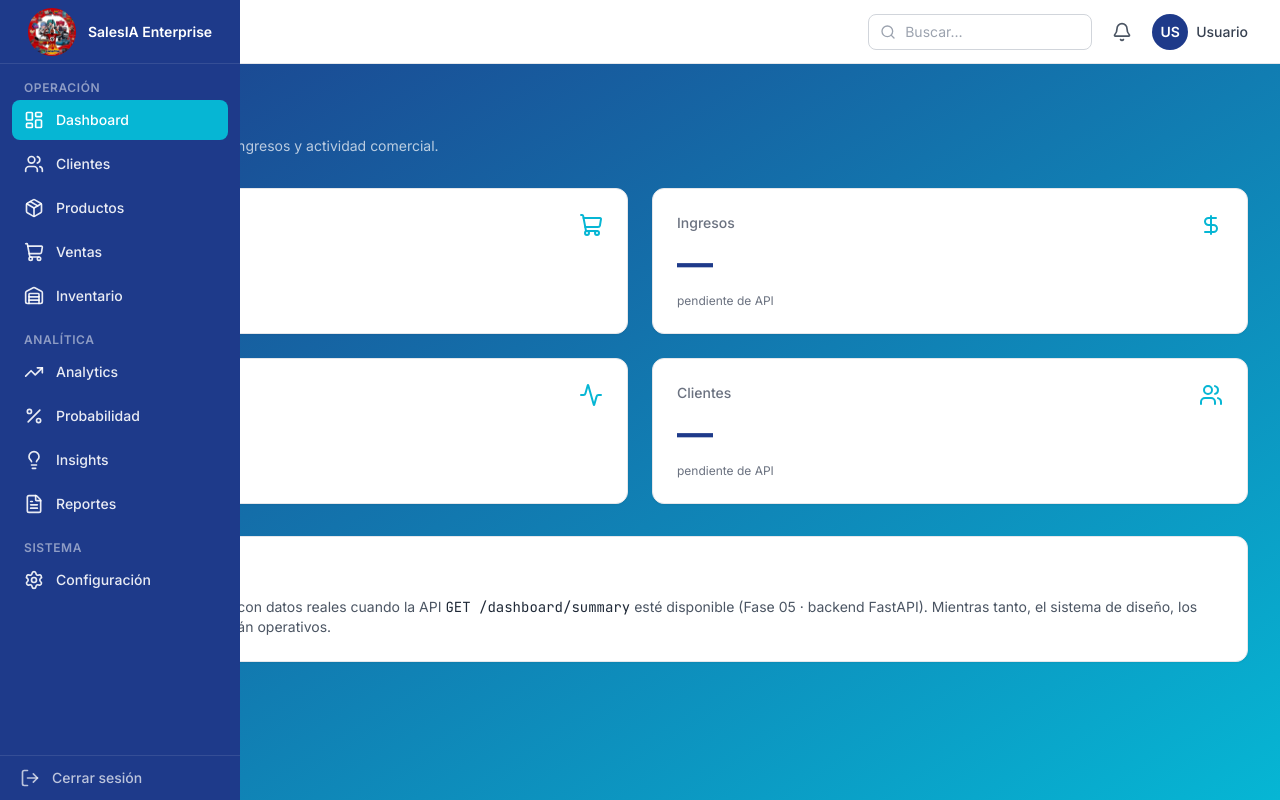
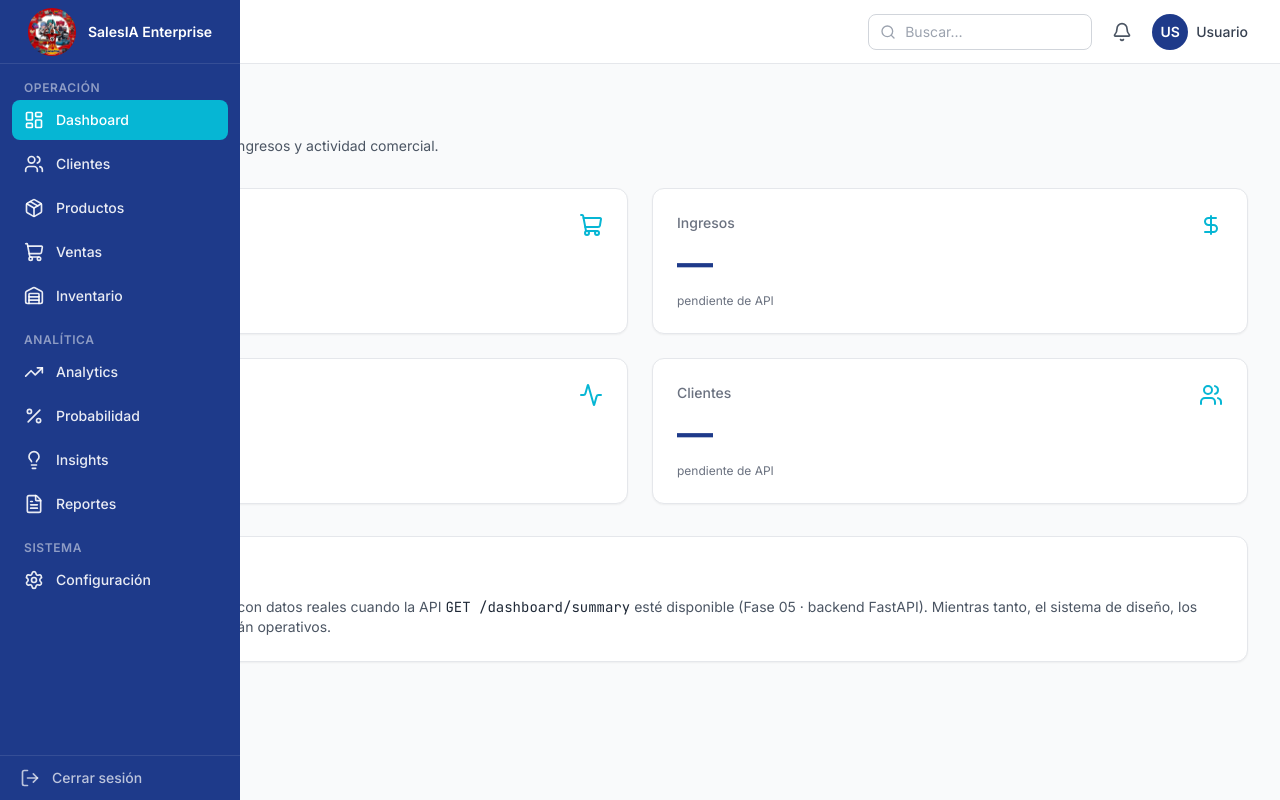
Before and after one commit to Grupo-04-Senati/SALESIA-ENTERPRISE, a React (Vite) app in the folder frontend/: page / in a window 1280 px wide. Built offline with nearby package versions, Linux system fonts and the light colour scheme.

Commit message:
feat(frontend): area principal vuelve al fondo claro (el oceano queda solo en el login)

```diff
--- a/frontend/src/components/layout/MainLayout.tsx
+++ b/frontend/src/components/layout/MainLayout.tsx
@@ -1,12 +1,8 @@
-import { lazy, Suspense, useEffect, useRef, useState } from 'react'
+import { useEffect, useRef, useState } from 'react'
 import { Outlet } from 'react-router-dom'
 import HotZone from './HotZone'
 import Sidebar from './Sidebar'
 import Topbar from '@/layouts/Topbar'
-
-// Fondo «Particles ocean» (vgpu fft-ocean) cargado de forma diferida:
-// no retrasa el primer render del layout (mismo patrón que AuthLayout).
-const OceanBackground = lazy(() => import('@/components/OceanBackground'))
 
 /** Delay de cierre para evitar parpadeos si el cursor pasa rápido (txt). */
 const CLOSE_DELAY_MS = 250
@@ -22,8 +18,6 @@ const CLOSE_DELAY_MS = 250
  * - El contenido principal NO tiene margin-left: ocupa todo el ancho
  *   siempre; el sidebar flota por encima con z-index alto.
  * - Al montar: sidebar oculto (translateX(-100%)).
- * - Fondo: océano de partículas WebGPU (igual que el login) con el gradiente
- *   azul → cyan de la página como respaldo si WebGPU no está disponible.
  */
 export default function MainLayout() {
   const [sidebarOpen, setSidebarOpen] = useState(false)
@@ -53,15 +47,11 @@ export default function MainLayout() {
   useEffect(() => clearCloseTimer, [])
 
   return (
-    <div className="relative flex min-h-screen bg-gradient-to-br from-primary to-accent">
-      <Suspense fallback={null}>
-        <OceanBackground />
-      </Suspense>
-
+    <div className="flex min-h-screen bg-gray-50">
       <HotZone onEnter={openSidebar} />
       <Sidebar open={sidebarOpen} onOpen={openSidebar} onClose={scheduleClose} />
 
-      <div className="relative z-10 flex min-w-0 flex-1 flex-col">
+      <div className="flex min-w-0 flex-1 flex-col">
         <Topbar />
         <main className="flex-1 px-6 py-8 lg:px-8">
           <div className="mx-auto w-full max-w-[1440px]">
--- a/frontend/src/modules/dashboard/pages/DashboardPage.tsx
+++ b/frontend/src/modules/dashboard/pages/DashboardPage.tsx
@@ -10,8 +10,8 @@ export default function DashboardPage() {
   return (
     <div className="space-y-8">
       <div>
-        <h1 className="text-white">Dashboard</h1>
-        <p className="mt-1 text-body-sm text-white/70">
+        <h1>Dashboard</h1>
+        <p className="mt-1 text-body-sm text-gray-600">
           Resumen ejecutivo de ventas, ingresos y actividad comercial.
         </p>
       </div>
```
